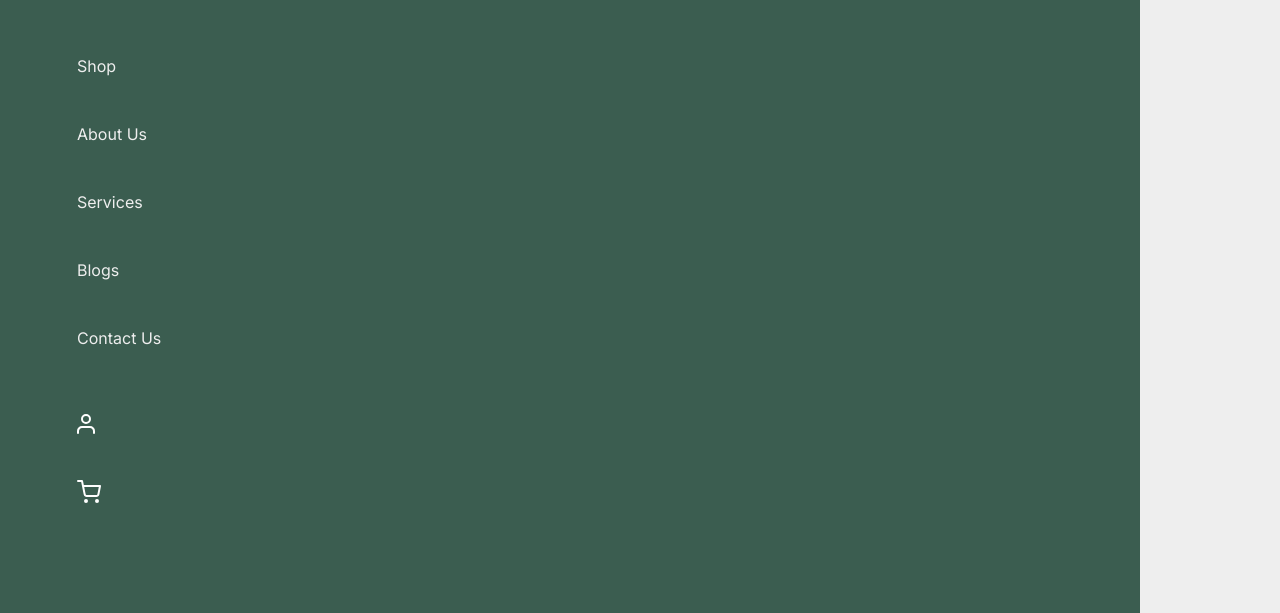
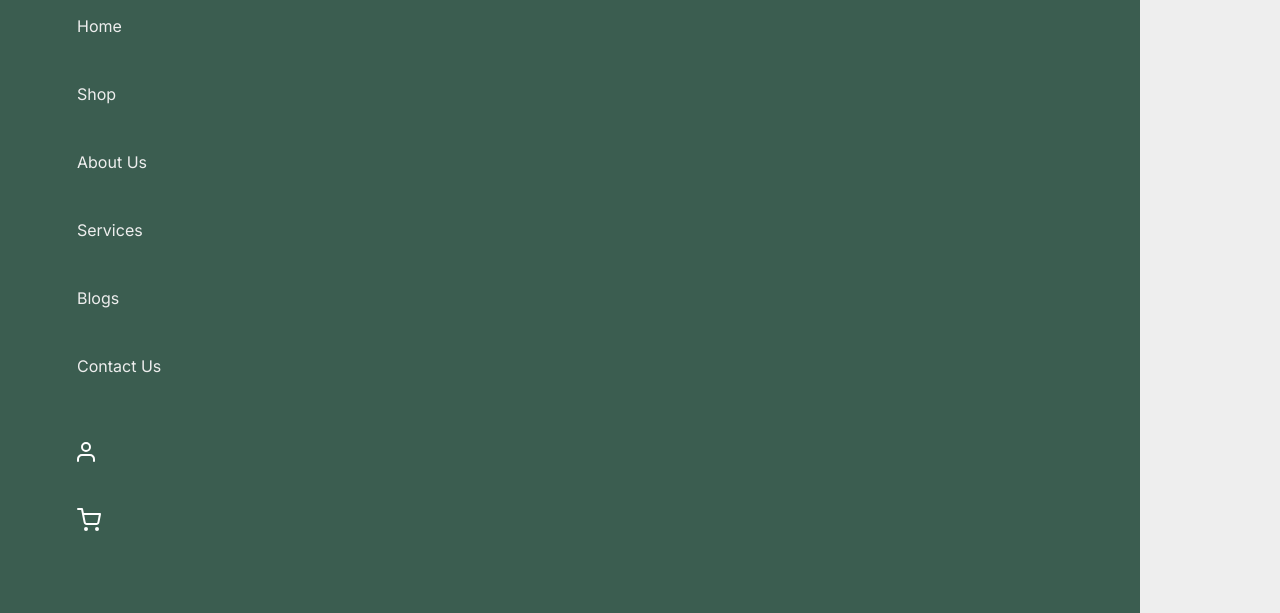
Before and after one commit to Icaalex/new-berenial-project, a plain HTML site: page index.html in a window 1280 px wide. Shown: the part 62-675 px from the top of the page. Drawn offline with Linux system fonts and the light colour scheme; files that its build step writes are made by us from their sources; a web font is replaced by a local one.

Commit message:
committed

```diff
--- a/index.html
+++ b/index.html
@@ -19,7 +19,7 @@
                 <div><h1>furni<span>.</span></h1></div>
 
                     <ul class="row ">
-                        <li class="space-well"></li>
+                        <li class="space-well">home</li>
                         <li class="space-well">shop</li>
                         <li class="space-well">about us</li>
                         <li class="space-well">services</li>
```
